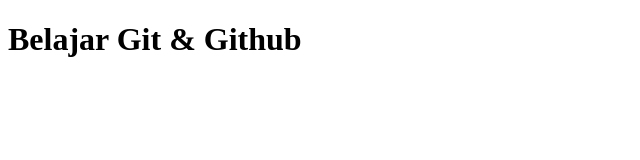
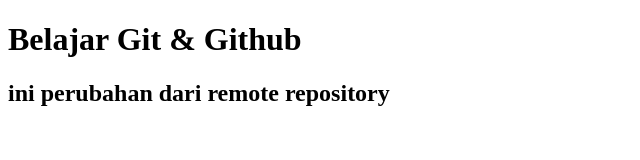
Before and after one commit to WiwieAlfian7/belajar-git-github, a plain HTML site: page index.html in a window 1280 px wide. Shown: the whole page, without its empty margins (0-640 px from the left). Drawn offline with Linux system fonts and the light colour scheme.

Commit message:
menambah elemen baru di bawah h1

```diff
--- a/index.html
+++ b/index.html
@@ -9,5 +9,8 @@
         <h1>
             Belajar Git & Github
         </h1>
+        <h2>
+            ini perubahan dari remote repository
+        </h2>
     </body>
 </html>
```
